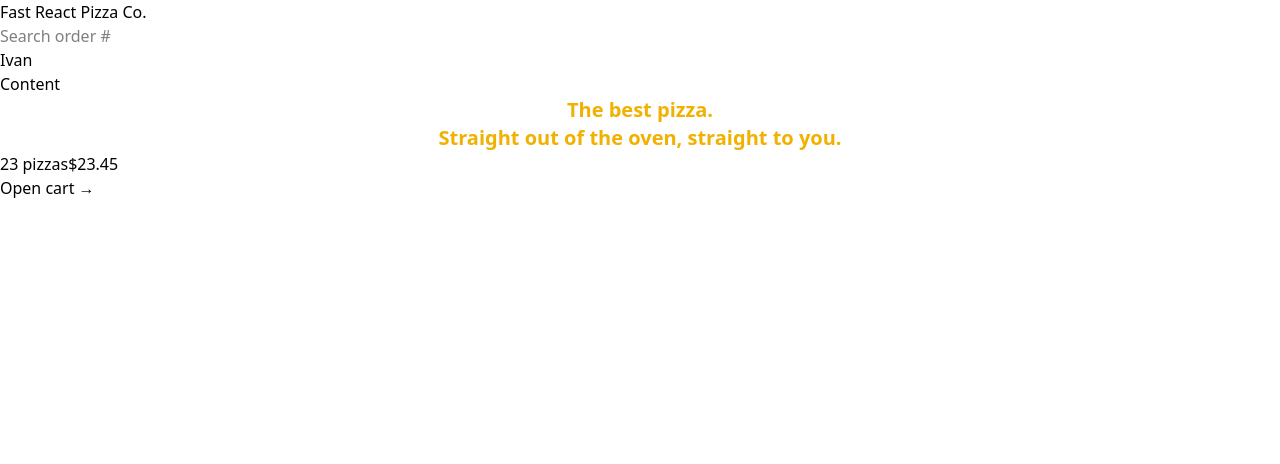
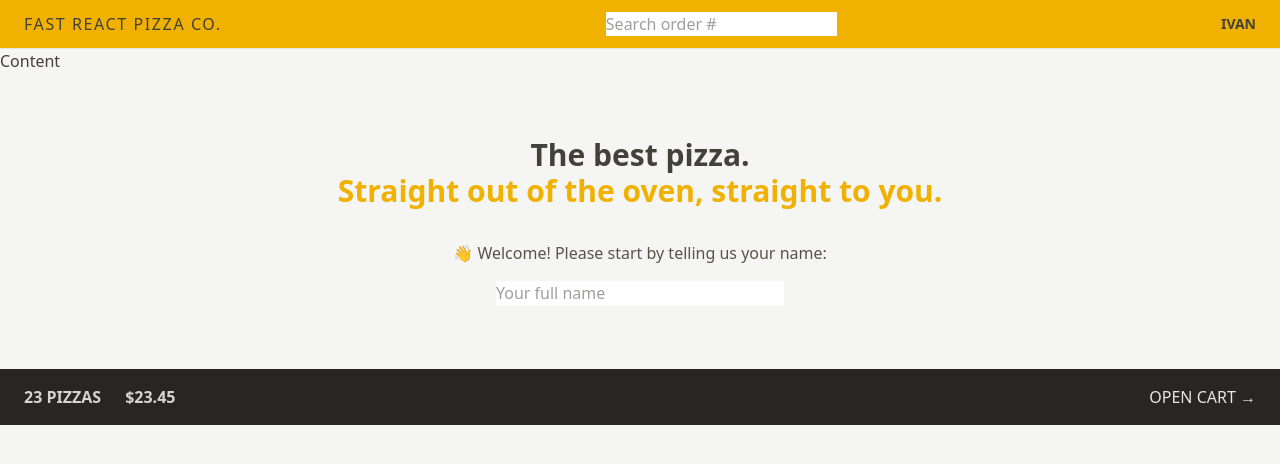
Before and after one commit to Cr1tDev/Fast-React-Pizza, a React (Vite) app: page / in a window 1280 px wide. Shown: the top 464 px of the page. Built offline with nearby package versions, Linux system fonts and the light colour scheme.

Commit message:
implemented styling

```diff
--- a/index.html
+++ b/index.html
@@ -6,7 +6,7 @@
     <meta name="viewport" content="width=device-width, initial-scale=1.0" />
     <title>fast-react-pizza</title>
   </head>
-  <body>
+  <body class="bg-stone-100 text-stone-700">
     <div id="root"></div>
     <script type="module" src="/src/main.jsx"></script>
   </body>
--- a/src/features/cart/CartOverview.jsx
+++ b/src/features/cart/CartOverview.jsx
@@ -1,10 +1,10 @@
-import React from "react";
-import { Link } from "react-router-dom";
+import React from 'react';
+import { Link } from 'react-router-dom';
 
 function CartOverview() {
   return (
-    <div>
-      <p>
+    <div className="flex items-center justify-between bg-stone-800 px-4 py-4 text-sm text-stone-200 uppercase sm:px-6 md:text-base">
+      <p className="space-x-4 font-semibold text-stone-300 sm:space-x-6">
         <span>23 pizzas</span>
         <span>$23.45</span>
       </p>
--- a/src/features/order/SearchOrder.jsx
+++ b/src/features/order/SearchOrder.jsx
@@ -1,8 +1,8 @@
-import React, { useState } from "react";
-import { useNavigate } from "react-router-dom";
+import React, { useState } from 'react';
+import { useNavigate } from 'react-router-dom';
 
 function SearchOrder() {
-  const [query, setQuery] = useState("");
+  const [query, setQuery] = useState('');
   // Get the current url
   const navigate = useNavigate();
 
@@ -10,12 +10,13 @@
     e.preventDefault();
     if (!query) return;
     navigate(`/order/${query}`);
-    setQuery("");
+    setQuery('');
   }
 
   return (
     <form onSubmit={handleSubmit}>
       <input
+        className="bg-white"
         type="text"
         placeholder="Search order #"
         value={query}
--- a/src/features/user/CreateUser.jsx
+++ b/src/features/user/CreateUser.jsx
@@ -9,9 +9,12 @@
 
   return (
     <form onSubmit={handleSubmit}>
-      <p>👋 Welcome! Please start by telling us your name:</p>
+      <p className="mb-4 text-sm text-stone-600 md:text-base">
+        👋 Welcome! Please start by telling us your name:
+      </p>
 
       <input
+        className="w-72 bg-white"
         type="text"
         placeholder="Your full name"
         value={username}
--- /dev/null
+++ b/src/features/user/Username.jsx
@@ -0,0 +1,7 @@
+import React from 'react';
+
+function Username() {
+  return <div className="hidden text-sm font-semibold md:block">Ivan</div>;
+}
+
+export default Username;
--- a/src/ui/Header.jsx
+++ b/src/ui/Header.jsx
@@ -1,14 +1,17 @@
-import React from "react";
-import { Link } from "react-router-dom";
-import SearchOrder from "../features/order/SearchOrder";
+import React from 'react';
+import { Link } from 'react-router-dom';
+import SearchOrder from '../features/order/SearchOrder';
+import Username from '../features/user/Username';
 
 function Header() {
   return (
-    <header>
-      <Link to="/">Fast React Pizza Co.</Link>
+    <header className="flex items-center justify-between border-b border-stone-200 bg-yellow-500 px-4 py-3 uppercase sm:px-6">
+      <Link to="/" className="tracking-widest">
+        Fast React Pizza Co.
+      </Link>
 
       <SearchOrder />
-      <p>Ivan</p>
+      <Username />
     </header>
   );
 }
--- a/src/ui/Home.jsx
+++ b/src/ui/Home.jsx
@@ -1,13 +1,17 @@
 import React from 'react';
+import CreateUser from '../features/user/CreateUser';
 
 function Home() {
   return (
-    <div>
-      <h1 className="text-center text-xl font-semibold text-yellow-500">
+    <div className="my-10 px-4 text-center sm:my-16">
+      <h1 className="mb-8 text-xl font-semibold md:text-3xl">
         The best pizza.
         <br />
-        Straight out of the oven, straight to you.
+        <span className="text-yellow-500">
+          Straight out of the oven, straight to you.
+        </span>
       </h1>
+      <CreateUser />
     </div>
   );
 }
```
